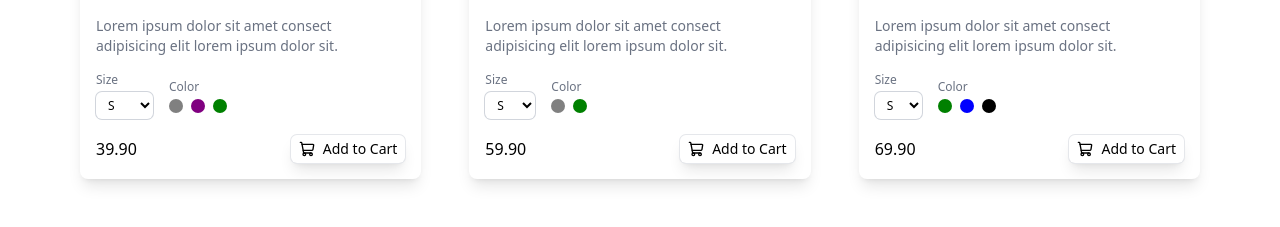
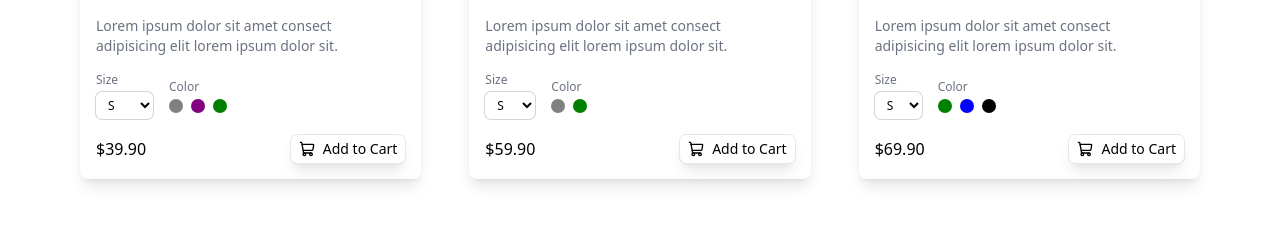
Before and after one commit to Fhonzzy/ComanCart, a Next.js app in the folder apps/client/: page / in a window 1280 px wide. Shown: the part 1102-1329 px from the top of the page. Built offline with nearby package versions, Linux system fonts and the light colour scheme.

Commit message:
Product Card. Fixed bug on product sizes and added price, colors and add to cart button(no functionality added for now)

```diff
--- a/apps/client/src/components/ProductCard.tsx
+++ b/apps/client/src/components/ProductCard.tsx
@@ -58,7 +58,7 @@ const ProductCard = ({ product }: { product: ProductType }) => {
         </div>
         {/*PRICE AND ATC BUTTON*/}
         <div className="flex items-center justify-between">
-          <p className="font-medium">{product.price.toFixed(2)}</p>
+          <p className="font-medium">${product.price.toFixed(2)}</p>
           <button className="ring-1 ring-gray-200 shadow-lg rounded-md px-2 py-1 text-sm cursor-pointer hover:text-white hover:bg-black transition-all duration-300 flex items-center gap-2">
             <ShoppingCart className="w-4 h-4"/>
             Add to Cart
```
